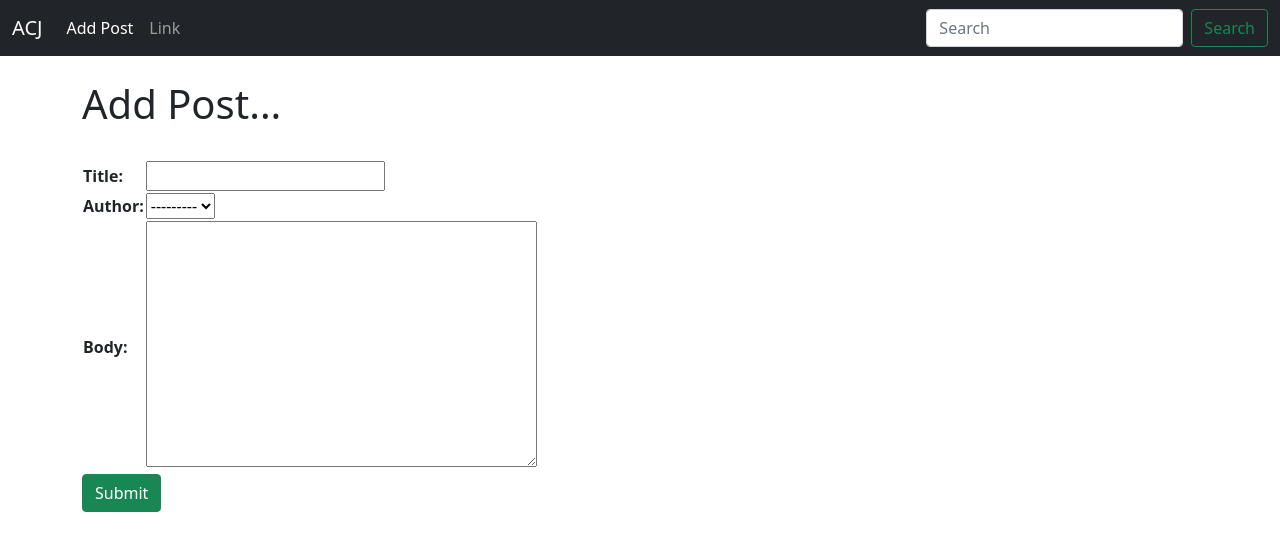
After one commit to aslan-im/blog_on_django, a Django app: page /add_post/ in a window 1280 px wide. The commit adds this page. Shown: the top 551 px of the page. Run offline with Django 5.2, Linux system fonts and the light colour scheme.

Commit message:
Add post creation functionality and update templates for consistency

```diff
--- a/acloudjourney/blog/models.py
+++ b/acloudjourney/blog/models.py
@@ -1,7 +1,7 @@
 from django.db import models
 from django.contrib.auth.models import User
 from django.utils.dateformat import format
-
+from django.urls import reverse
 
 class Post(models.Model):
     title = models.CharField(max_length=250)
@@ -13,3 +13,6 @@ class Post(models.Model):
     def __str__(self):
         formatted_date = format(self.created_at, 'N j, Y, P')
         return self.title + ' | ' + str(self.author) + ' | ' + formatted_date
+
+    def get_absolute_url(self):
+        return reverse('article-detail', args=(str(self.id),))
--- /dev/null
+++ b/acloudjourney/blog/templates/add_post.html
@@ -0,0 +1,14 @@
+{% extends 'base.html' %}
+{% block title %} Add a New Post... {% endblock %}
+
+{% block content %}
+    <h1>Add Post...</h1>
+    <br/>
+    <table>
+        <form method="POST">
+            {% csrf_token %}
+            {{ form.as_table }}
+    </table>
+    <button type="submit" class="btn btn-success">Submit</button>
+
+{% endblock %}
--- /dev/null
+++ b/acloudjourney/blog/templates/base.html
@@ -0,0 +1,71 @@
+<!doctype html>
+<html lang="en">
+  <head>
+    <!-- Required meta tags -->
+    <meta charset="utf-8">
+    <meta name="viewport" content="width=device-width, initial-scale=1">
+
+    <!-- Bootstrap CSS -->
+    <link href="https://cdn.jsdelivr.net/npm/bootstrap@5.0.2/dist/css/bootstrap.min.css" rel="stylesheet" integrity="sha384-EVSTQN3/azprG1Anm3QDgpJLIm9Nao0Yz1ztcQTwFspd3yD65VohhpuuCOmLASjC" crossorigin="anonymous">
+
+    <title>
+        {% block title %}
+            ACJ
+        {%endblock%}
+    </title>
+  </head>
+  <body>
+    <nav class="navbar navbar-expand-lg navbar-dark bg-dark">
+        <div class="container-fluid">
+          <a class="navbar-brand" href="{% url 'home' %}">ACJ</a>
+          <button class="navbar-toggler" type="button" data-bs-toggle="collapse" data-bs-target="#navbarSupportedContent" aria-controls="navbarSupportedContent" aria-expanded="false" aria-label="Toggle navigation">
+            <span class="navbar-toggler-icon"></span>
+          </button>
+          <div class="collapse navbar-collapse" id="navbarSupportedContent">
+            <ul class="navbar-nav me-auto mb-2 mb-lg-0">
+              <li class="nav-item">
+                <a class="nav-link active" aria-current="page" href="{% url 'add_post' %}">Add Post</a>
+              </li>
+              <li class="nav-item">
+                <a class="nav-link" href="#">Link</a>
+              </li>
+              <!-- <li class="nav-item dropdown">
+                <a class="nav-link dropdown-toggle" href="#" id="navbarDropdown" role="button" data-bs-toggle="dropdown" aria-expanded="false">
+                  Dropdown
+                </a>
+                <ul class="dropdown-menu" aria-labelledby="navbarDropdown">
+                  <li><a class="dropdown-item" href="#">Action</a></li>
+                  <li><a class="dropdown-item" href="#">Another action</a></li>
+                  <li><hr class="dropdown-divider"></li>
+                  <li><a class="dropdown-item" href="#">Something else here</a></li>
+                </ul>
+              </li> -->
+              <!-- <li class="nav-item">
+                <a class="nav-link disabled" href="#" tabindex="-1" aria-disabled="true">Disabled</a>
+              </li> -->
+            </ul>
+            <form class="d-flex">
+              <input class="form-control me-2" type="search" placeholder="Search" aria-label="Search">
+              <button class="btn btn-outline-success" type="submit">Search</button>
+            </form>
+          </div>
+        </div>
+      </nav>
+
+    <br/>
+    <div class="container">
+        {% block content %}
+        {% endblock %}
+    </div>
+    <!-- Optional JavaScript; choose one of the two! -->
+
+    <!-- Option 1: Bootstrap Bundle with Popper -->
+    <script src="https://cdn.jsdelivr.net/npm/bootstrap@5.0.2/dist/js/bootstrap.bundle.min.js" integrity="sha384-MrcW6ZMFYlzcLA8Nl+NtUVF0sA7MsXsP1UyJoMp4YLEuNSfAP+JcXn/tWtIaxVXM" crossorigin="anonymous"></script>
+
+    <!-- Option 2: Separate Popper and Bootstrap JS -->
+    <!--
+    <script src="https://cdn.jsdelivr.net/npm/@popperjs/core@2.9.2/dist/umd/popper.min.js" integrity="sha384-IQsoLXl5PILFhosVNubq5LC7Qb9DXgDA9i+tQ8Zj3iwWAwPtgFTxbJ8NT4GN1R8p" crossorigin="anonymous"></script>
+    <script src="https://cdn.jsdelivr.net/npm/bootstrap@5.0.2/dist/js/bootstrap.min.js" integrity="sha384-cVKIPhGWiC2Al4u+LWgxfKTRIcfu0JTxR+EQDz/bgldoEyl4H0zUF0QKbrJ0EcQF" crossorigin="anonymous"></script>
+    -->
+  </body>
+</html>
--- a/acloudjourney/blog/templates/home.html
+++ b/acloudjourney/blog/templates/home.html
@@ -1,7 +1,11 @@
-<h1>Post</h1>
+{% extends 'base.html' %}
+
+{% block content %}
+    <h1>Home</h1>
     <ul>
         {% for post in object_list %}
             <li><a href="{%url 'article-detail' post.pk %}">{{ post.title }}</a> - {{ post.author }}<br/>
             {{ post.body }}</li>
         {% endfor %}
     </ul>
+{% endblock %}
--- a/acloudjourney/blog/urls.py
+++ b/acloudjourney/blog/urls.py
@@ -1,8 +1,9 @@
 from django.urls import path
-from .views import HomeView, ArticleDetailView
+from .views import HomeView, ArticleDetailView, AddPostView
 
 urlpatterns = [
     # path('', views.home, name='home'),
     path('', HomeView.as_view(), name='home'),
     path('article/<int:pk>', ArticleDetailView.as_view(), name='article-detail'),
+    path('add_post/', AddPostView.as_view(), name='add_post'),
 ]
--- a/acloudjourney/blog/views.py
+++ b/acloudjourney/blog/views.py
@@ -1,7 +1,8 @@
 from django.shortcuts import render
-from django.views.generic import ListView, DetailView
+from django.views.generic import ListView, DetailView, CreateView
 
 from .models import Post
+
 # def home(request):
 #     return render(request, 'home.html', {})
 
@@ -13,3 +14,9 @@ class HomeView(ListView):
 class ArticleDetailView(DetailView):
     template_name = 'post.html'
     model = Post
+
+class AddPostView(CreateView):
+    template_name = 'add_post.html'
+    model = Post
+    fields = '__all__'
+    # fields = ('title', 'body')
```
Also changed, not shown: acloudjourney/blog/templates/post.html (+13 -7 lines). Lines whose indentation alone changed are shown as unchanged.
